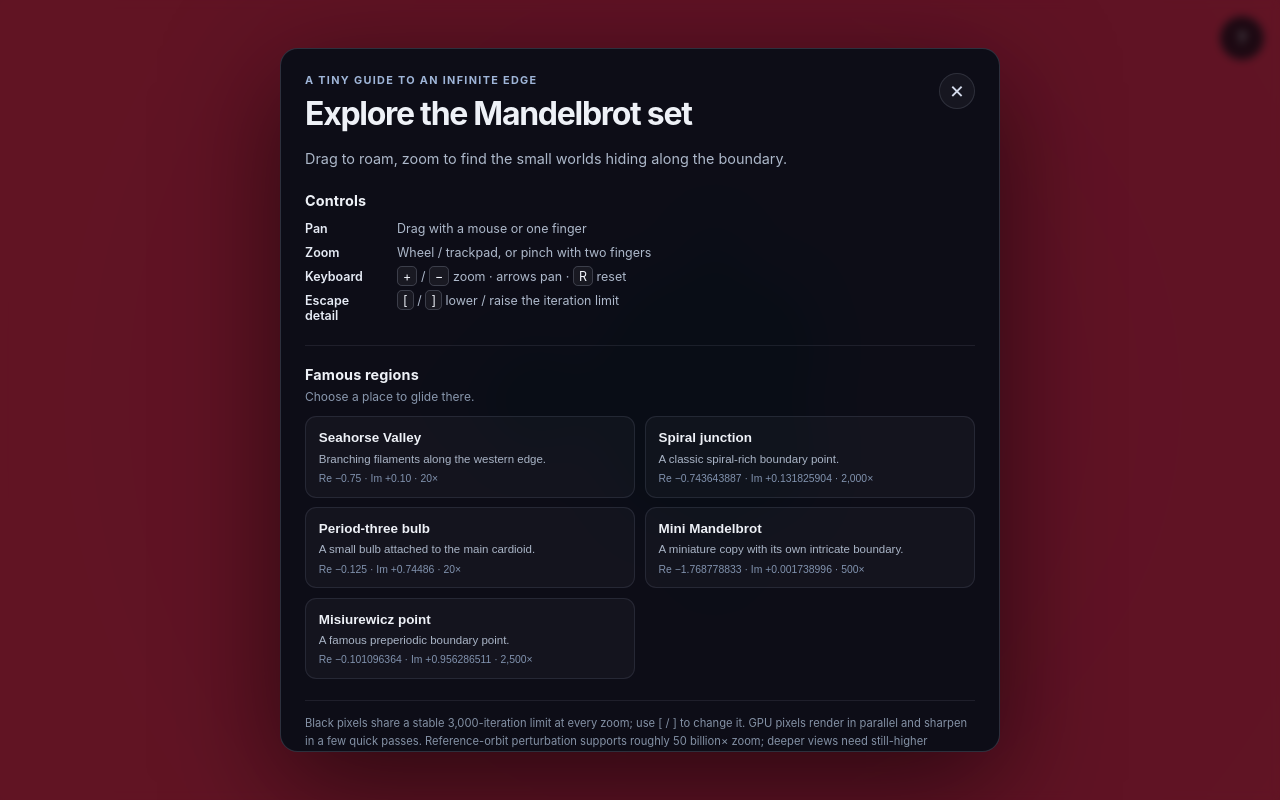
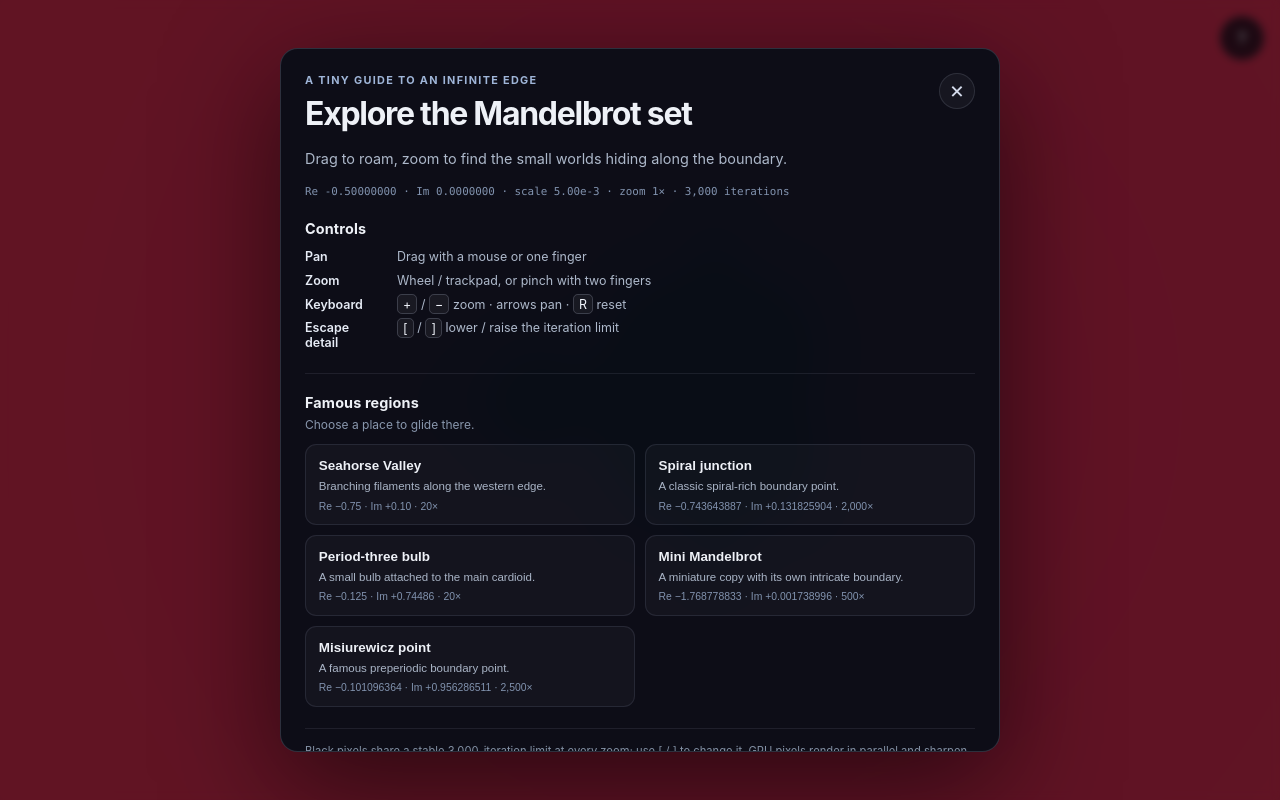
Before and after one commit to marcelrsoub/mandelbrot_js, a website built with Vite: page index.html in a window 1280 px wide. Both pictures are taken after a click on the button "Open help and famous regions". Built offline with nearby package versions, Linux system fonts and the light colour scheme.

Commit message:
feat: show exact current view in help

```diff
--- a/index.html
+++ b/index.html
@@ -32,6 +32,7 @@
         <p id="help-intro" class="help-intro">
           Drag to roam, zoom to find the small worlds hiding along the boundary.
         </p>
+        <p id="view-readout" class="view-readout" aria-live="polite">Loading current view…</p>
 
         <section class="help-section" aria-labelledby="controls-title">
           <h2 id="controls-title">Controls</h2>
--- a/src/engine.ts
+++ b/src/engine.ts
@@ -164,6 +164,10 @@ export class Engine {
     return { ...this.view };
   }
 
+  getMaxIter(): number {
+    return this.maxIter;
+  }
+
   dispose(): void {
     this.cancelScheduledRefinement();
     this.cancelFlight();
--- a/src/main.ts
+++ b/src/main.ts
@@ -1,6 +1,7 @@
 import "./style.css";
 import { Engine } from "./engine";
 import { bindControls } from "./input/controls";
+import { DEFAULT_SCALE } from "./math/view";
 import { FAMOUS_PLACES } from "./places";
 import { WebGL2UnavailableError } from "./render/renderer";
 
@@ -8,17 +9,40 @@ const canvas = document.querySelector<HTMLCanvasElement>("#canvas");
 const helpButton = document.querySelector<HTMLButtonElement>("#help-button");
 const helpDialog = document.querySelector<HTMLDialogElement>("#help-dialog");
 const closeHelpButton = document.querySelector<HTMLButtonElement>("#close-help");
+const viewReadout = document.querySelector<HTMLElement>("#view-readout");
 const placesList = document.querySelector<HTMLElement>("#places-list");
 const rendererError = document.querySelector<HTMLElement>("#renderer-error");
 
-if (!canvas || !helpButton || !helpDialog || !closeHelpButton || !placesList || !rendererError) {
+if (!canvas || !helpButton || !helpDialog || !closeHelpButton || !viewReadout || !placesList || !rendererError) {
   throw new Error("The Mandelbrot explorer interface is incomplete.");
 }
 
 let engine: Engine | undefined;
 
+const updateViewReadout = (): void => {
+  if (!engine) {
+    viewReadout.textContent = "View coordinates are unavailable until WebGL2 initializes.";
+    return;
+  }
+
+  const view = engine.getView();
+  const zoom = DEFAULT_SCALE / view.scale;
+  const zoomText =
+    zoom >= 1000
+      ? `${(zoom / 1000).toFixed(1)}k×`
+      : zoom >= 1
+        ? `${Number(zoom.toFixed(1))}×`
+        : `${zoom.toExponential(1)}×`;
+  viewReadout.textContent =
+    `Re ${view.centerX.toPrecision(8)} · Im ${view.centerY.toPrecision(8)} · ` +
+    `scale ${view.scale.toExponential(2)} · zoom ${zoomText} · ${engine.getMaxIter().toLocaleString()} iterations`;
+};
+
 helpButton.addEventListener("click", () => {
-  if (!helpDialog.open) helpDialog.showModal();
+  if (!helpDialog.open) {
+    updateViewReadout();
+    helpDialog.showModal();
+  }
 });
 closeHelpButton.addEventListener("click", () => helpDialog.close());
 
--- a/src/style.css
+++ b/src/style.css
@@ -156,6 +156,16 @@ h2 {
   line-height: 1.6;
 }
 
+.view-readout {
+  margin: -0.6rem 0 1.25rem;
+  color: #8293af;
+  font-family: ui-monospace, SFMono-Regular, Menlo, Monaco, Consolas, monospace;
+  font-size: 0.68rem;
+  font-variant-numeric: tabular-nums;
+  line-height: 1.6;
+  overflow-wrap: anywhere;
+}
+
 .help-section + .help-section {
   margin-top: 1.4rem;
   padding-top: 1.25rem;
```
Also changed, not shown: README.md.
